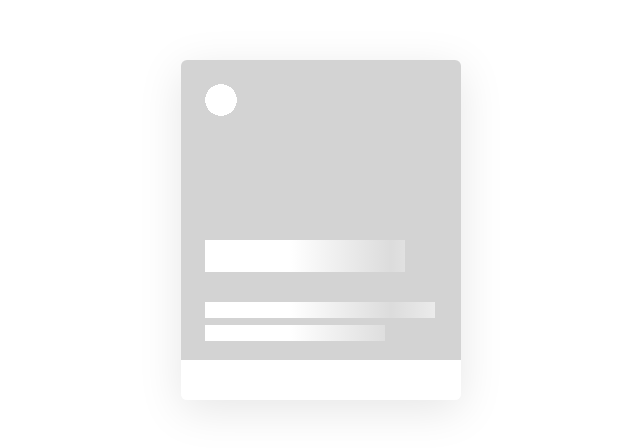
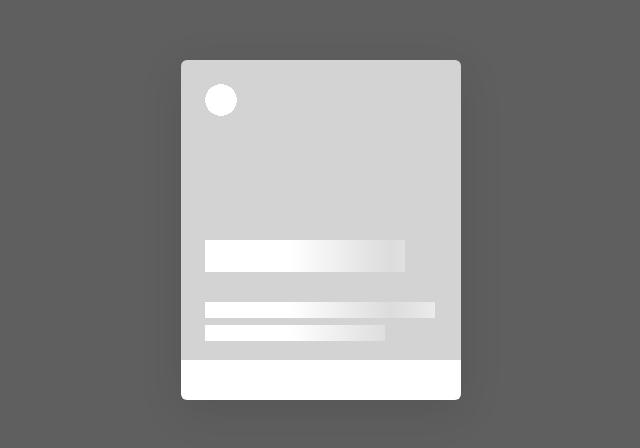
Before and after one commit to chukwumaokere/skeleton-loading-css, a plain HTML site: page index.html in a window 1280 px wide. Shown: the part 178-626 px from the top of the page, without its empty margins (319-959 px from the left). Drawn offline with Linux system fonts and the light colour scheme.

Commit message:
changing background color

```diff
--- a/skeleton.css
+++ b/skeleton.css
@@ -48,7 +48,7 @@
 /* * Demo Stuff */
  body {
 	 min-height: 100vh;
-	 background-color: #fff;
+	 background-color: #5f5f5f;
 	 display: flex;
 	 justify-content: center;
 	 align-items: center;
```
